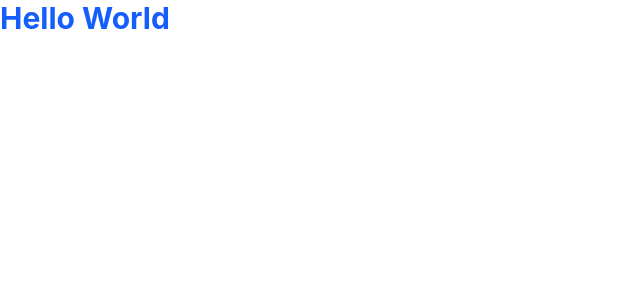
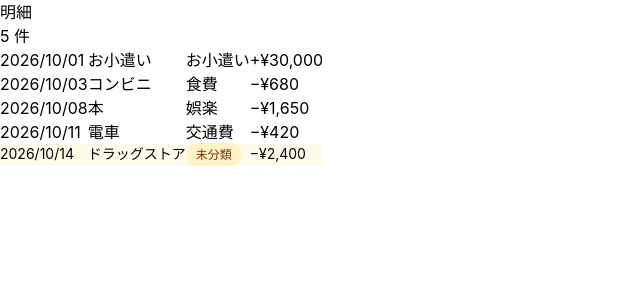
Before and after one commit to spin-dd/kawanaka-react-tutorial, a React (Vite) app: page / in a window 1280 px wide. Shown: the top 300 px of the page, without its empty margins (0-640 px from the left). Built offline with nearby package versions, Linux system fonts and the light colour scheme.

Commit message:
固定データで明細一覧を表示する#2

```diff
--- /dev/null
+++ b/src/components/EntryList.tsx
@@ -0,0 +1,18 @@
+import type { Entry } from '../types/entry'
+import EntryRow from './EntryRow'
+
+function EntryList({ entries }: { entries: Entry[] }) {
+    return (<div>
+  <h2>明細</h2>
+  <span>{entries.length} 件</span>
+  <table>
+  <tbody>
+    {entries.map((entry) => (
+      <EntryRow key={entry.id} entry={entry} />
+    ))}
+  </tbody>
+</table>
+</div>)
+}
+
+export default EntryList
--- /dev/null
+++ b/src/components/EntryRow.tsx
@@ -0,0 +1,15 @@
+import type { Entry } from '../types/entry'
+
+function EntryRow({ entry }: { entry: Entry }) {
+    const isUncategorized = entry.category === "未分類"
+    return (
+        <tr className={isUncategorized ? "border-b border-neutral-100 text-sm bg-amber-50" : ""}>
+            <td>{entry.date.replaceAll("-", "/")}</td>
+            <td>{entry.title}</td>
+            <td><span className={isUncategorized ? "rounded-full px-2.5 py-1 text-xs font-medium bg-amber-100 text-amber-900" : ""}>{entry.category}</span></td>
+            <td>{entry.type === 'income' ? '+' : '−'}¥{Math.abs(entry.amount).toLocaleString()}</td>
+        </tr>
+    )
+}
+
+export default EntryRow
--- /dev/null
+++ b/src/data/sampleEntries.ts
@@ -0,0 +1,9 @@
+import type { Entry } from '../types/entry'
+
+export const sampleEntries: Entry[] = [
+  { id: 5, date: "2026-10-01", title: "お小遣い", type: "income", category: "お小遣い", amount: 30000, note: "" },
+  { id: 6, date: "2026-10-03", title: "コンビニ", type: "expense", category: "食費", amount: 680, note: "おにぎり 2 個と飲み物" },
+  { id: 7, date: "2026-10-08", title: "本", type: "expense", category: "娯楽", amount: 1650, note: "React の入門書\n読み終わったら感想をメモする" },
+  { id: 8, date: "2026-10-11", title: "電車", type: "expense", category: "交通費", amount: 420, note: "" },
+  { id: 9, date: "2026-10-14", title: "ドラッグストア", type: "expense", category: "未分類", amount: 2400, note: "レシートをなくしたので内訳が不明。思い出したらカテゴリを直す" },
+]
--- a/src/pages/Home.tsx
+++ b/src/pages/Home.tsx
@@ -1,5 +1,8 @@
+import  {sampleEntries} from '../data/sampleEntries'//sampleEntries を読み込む行
+import EntryList from '../components/EntryList' //EntryList を読み込む行
+
 function Home() {
-  return <h1 className="text-3xl font-bold text-blue-600">Hello World</h1>
+  return <EntryList entries={sampleEntries} />
 }
 
 export default Home
--- /dev/null
+++ b/src/types/entry.ts
@@ -0,0 +1,9 @@
+export type Entry = {
+    id: number
+    date: string
+    title: string
+    type: "income" | "expense"
+    category: string
+    amount: number
+    note: string
+}
```
